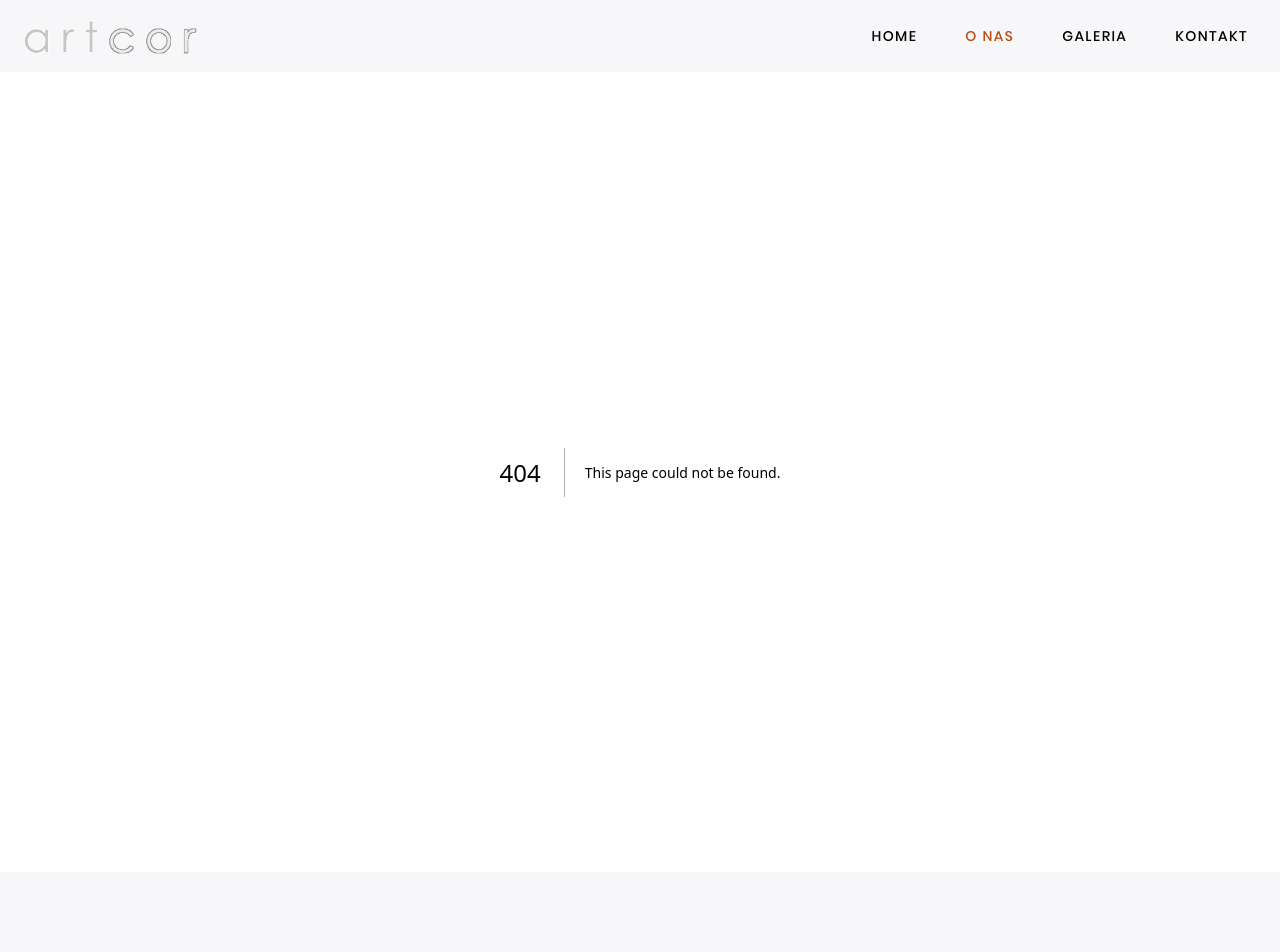
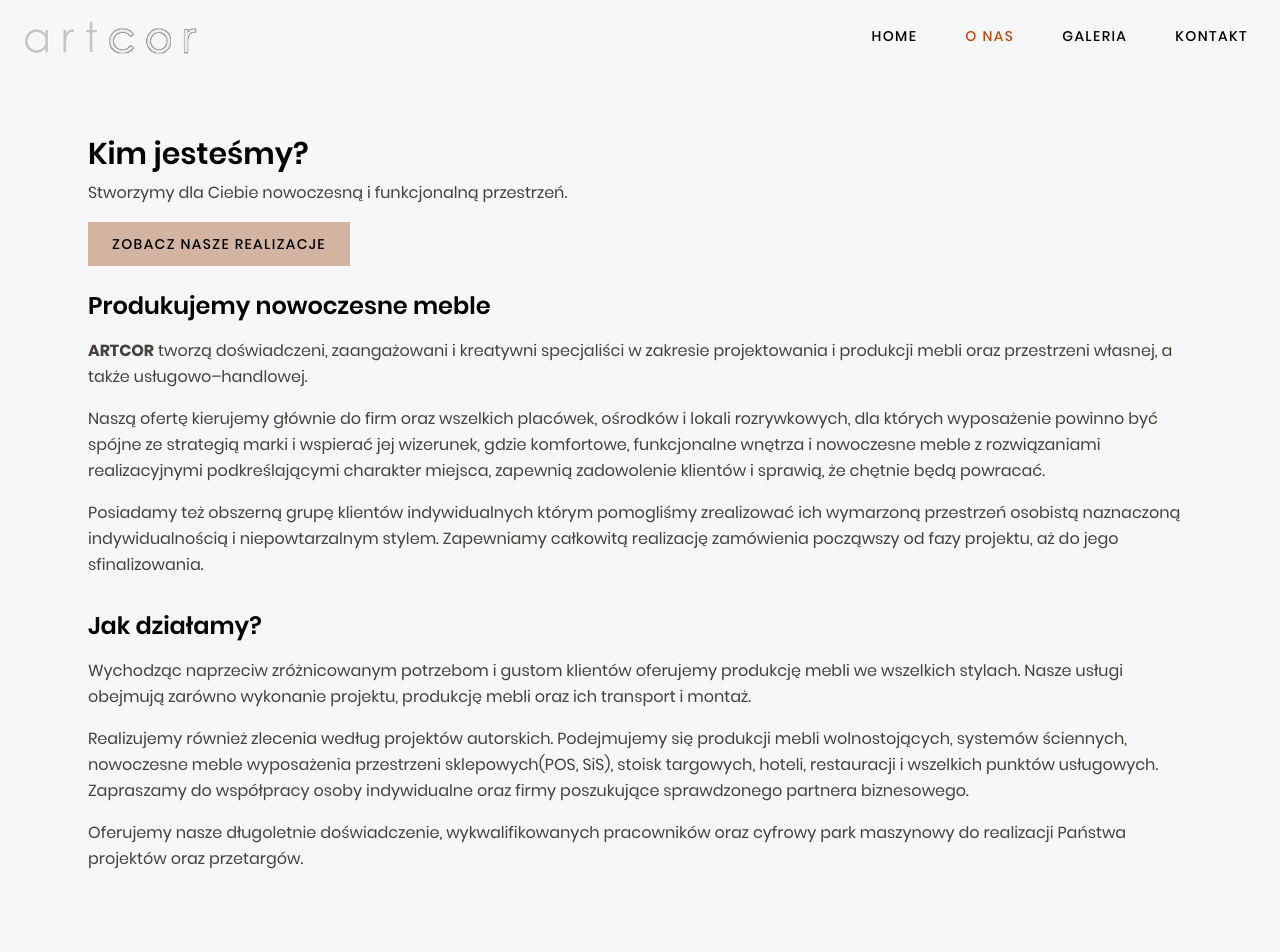
Before and after one commit to ZipMan2/artcor-website, a Next.js app: page /o-nas in a window 1280 px wide. Before the commit this address had no page. Shown: the top 952 px of the page. Built offline with nearby package versions, Linux system fonts and the light colour scheme.

Commit message:
feat: add About pages

```diff
--- /dev/null
+++ b/src/app/o-nas/page.tsx
@@ -0,0 +1,80 @@
+import Button from '@/components/ui/Button'
+
+export default function AboutPage() {
+  return (
+    <main className="w-full">
+      <section className="w-full">
+        <div className="mx-auto flex max-w-[1200px] flex-col px-6 py-16 md:px-12">
+          {/* Section 1 */}
+          <h1 className="mb-2 text-3xl font-semibold">
+            Kim jesteśmy?
+          </h1>
+
+          <p className="mb-4 max-w-2xl text-base leading-relaxed text-stone-700">
+            Stworzymy dla Ciebie nowoczesną i funkcjonalną przestrzeń.
+          </p>
+
+          <Button text="Zobacz nasze realizacje" href="/galeria" />
+
+          {/* Section 2 */}
+          <h2 className="mt-6 mb-4 text-2xl font-semibold">
+            Produkujemy nowoczesne meble
+          </h2>
+
+          <p className="mb-4 text-base leading-relaxed text-stone-700">
+            <strong>ARTCOR</strong> tworzą doświadczeni, zaangażowani
+            i kreatywni specjaliści w zakresie projektowania i
+            produkcji mebli oraz przestrzeni własnej, a także
+            usługowo–handlowej.
+          </p>
+
+          <p className="mb-4 text-base leading-relaxed text-stone-700">
+            Naszą ofertę kierujemy głównie do firm oraz wszelkich
+            placówek, ośrodków i lokali rozrywkowych, dla których
+            wyposażenie powinno być spójne ze strategią marki i
+            wspierać jej wizerunek, gdzie komfortowe, funkcjonalne
+            wnętrza i nowoczesne meble z rozwiązaniami realizacyjnymi
+            podkreślającymi charakter miejsca, zapewnią zadowolenie
+            klientów i sprawią, że chętnie będą powracać.
+          </p>
+
+          <p className="mb-8 text-base leading-relaxed text-stone-700">
+            Posiadamy też obszerną grupę klientów indywidualnych
+            którym pomogliśmy zrealizować ich wymarzoną przestrzeń
+            osobistą naznaczoną indywidualnością i niepowtarzalnym
+            stylem. Zapewniamy całkowitą realizację zamówienia
+            począwszy od fazy projektu, aż do jego sfinalizowania.
+          </p>
+
+          {/* Section 3 */}
+          <h2 className="mb-4 text-2xl font-semibold">
+            Jak działamy?
+          </h2>
+
+          <p className="mb-4 text-base leading-relaxed text-stone-700">
+            Wychodząc naprzeciw zróżnicowanym potrzebom i gustom
+            klientów oferujemy produkcję mebli we wszelkich stylach.
+            Nasze usługi obejmują zarówno wykonanie projektu,
+            produkcję mebli oraz ich transport i montaż.
+          </p>
+
+          <p className="mb-4 text-base leading-relaxed text-stone-700">
+            Realizujemy również zlecenia według projektów autorskich.
+            Podejmujemy się produkcji mebli wolnostojących, systemów
+            ściennych, nowoczesne meble wyposażenia przestrzeni
+            sklepowych(POS, SiS), stoisk targowych, hoteli,
+            restauracji i wszelkich punktów usługowych. Zapraszamy do
+            współpracy osoby indywidualne oraz firmy poszukujące
+            sprawdzonego partnera biznesowego.
+          </p>
+
+          <p className="text-base leading-relaxed text-stone-700">
+            Oferujemy nasze długoletnie doświadczenie,
+            wykwalifikowanych pracowników oraz cyfrowy park maszynowy
+            do realizacji Państwa projektów oraz przetargów.
+          </p>
+        </div>
+      </section>
+    </main>
+  )
+}
--- a/src/components/layout/FooterCTA.tsx
+++ b/src/components/layout/FooterCTA.tsx
@@ -20,7 +20,7 @@ export default function FooterCTA() {
         </div>
 
         {/* RIGHT */}
-        <div className="relative min-h-[220px] overflow-hidden sm:min-h-[320px] md:min-h-[420px]">
+        <div className="relative min-h-[220px] overflow-hidden sm:min-h-[320px] md:min-h-[360px]">
           <Image
             src="/footer-eu-funds.png"
             alt="Europejski Fundusze dla firmy Artcor"
```
